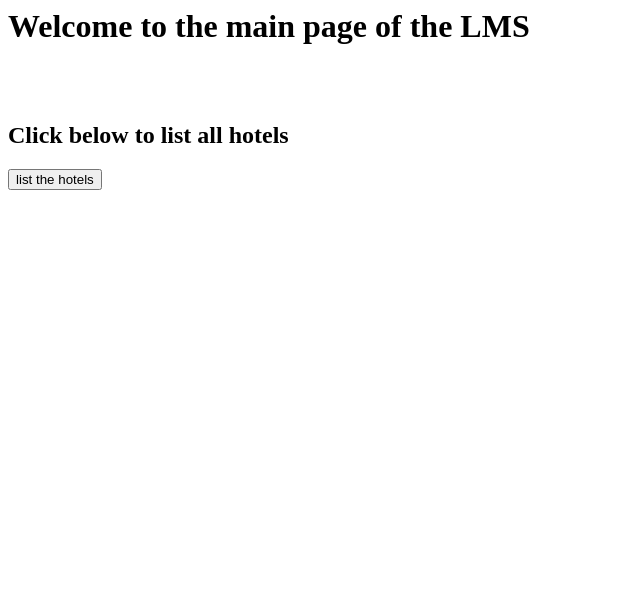
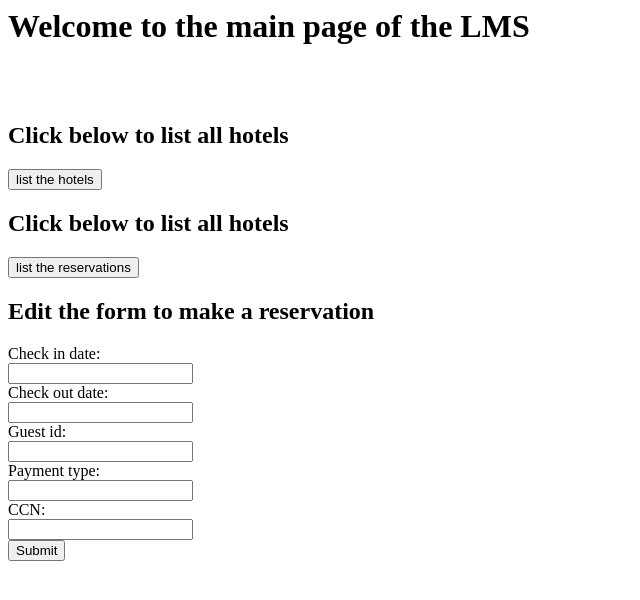
Before and after one commit to tjaved573/Hotel-Management-System, a Django app: page / in a window 1280 px wide. Shown: the top 600 px of the page, without its empty margins (0-640 px from the left). Run offline with Django 3.2, Linux system fonts and the light colour scheme.

Commit message:
added another button and started a form

```diff
--- a/main_page/templates/main_page.html
+++ b/main_page/templates/main_page.html
@@ -4,10 +4,38 @@
 <br />
 
 <h2> Click below to list all hotels </h2>
-<form method="POST">
+<form method="GET">
     {% csrf_token %}
     <input type="submit" name="list_hotels" value="list the hotels"/>
 </form>
 {% for hotel in hotels %}
-<p>{{ hotel.location }}</p>
+<p>{{ hotel }}</p>
 {% endfor %}
+<h2> Click below to list all hotels </h2>
+<form method="GET">
+    {% csrf_token %}
+    <input type="submit" name="list_reservations" value="list the reservations"/>
+</form>
+{% for reservation in reservations %}
+<p>{{ reservation }}</p>
+{% endfor %}
+<h2> Edit the form to make a reservation </h2>
+<form method="POST">
+    {% csrf_token %}
+    <label for="check_in_date">Check in date:</label><br>
+    <input type="text" name="check_in_date"/><br>
+
+    <label for="check_out_date">Check out date:</label><br>
+    <input type="text" name="check_out_date"/><br>
+
+    <label for="guest_id">Guest id:</label><br>
+    <input type="text" name="guest_id"/><br>
+
+    <label for="payment_type">Payment type:</label><br>
+    <input type="text" name="payment_type"/><br>
+
+    <label for="credit_card_number">CCN:</label><br>
+    <input type="text" name="credit_card_number"/><br>
+
+    <input type="submit" value="Submit"/><br>
+</form>
--- a/main_page/views.py
+++ b/main_page/views.py
@@ -1,13 +1,21 @@
 from django.shortcuts import render
-from main_page.models import Hotel
+from main_page.models import Hotel, Reservation
+from .forms import ReservationForm
 
 # Create your views here.
 #
 
 def main_page(request):
-    if "list_hotels" in request.POST:
-        hotels = []
+    hotels = []
+    reservations = []
+    if "list_hotels" in request.GET:
         for h in Hotel.objects.raw("SELECT * FROM hotel"):
             hotels.append(h)
-        return render(request, 'main_page.html', {'hotels': hotels})
-    return render(request, 'main_page.html', {})
+    if "list_reservations" in request.GET:
+        for r in Reservation.objects.raw("SELECT * FROM reservation"):
+            reservations.append(r)
+    if request.method == "POST":
+        form = ReservationForm(request.POST)
+        if form.is_valid():
+            print(form.cleaned_data)
+    return render(request, 'main_page.html', {'hotels': hotels, 'reservations': reservations})
```
Also changed, not shown: main_page/forms.py (added, +8 -0 lines), main_page/models.py (+16 -0 lines), main_page/migrations/0002_auto_20210326_1702.py (added).
